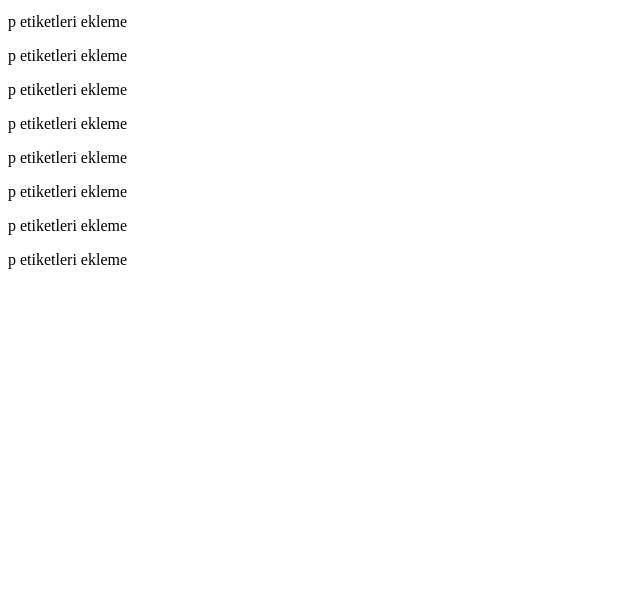
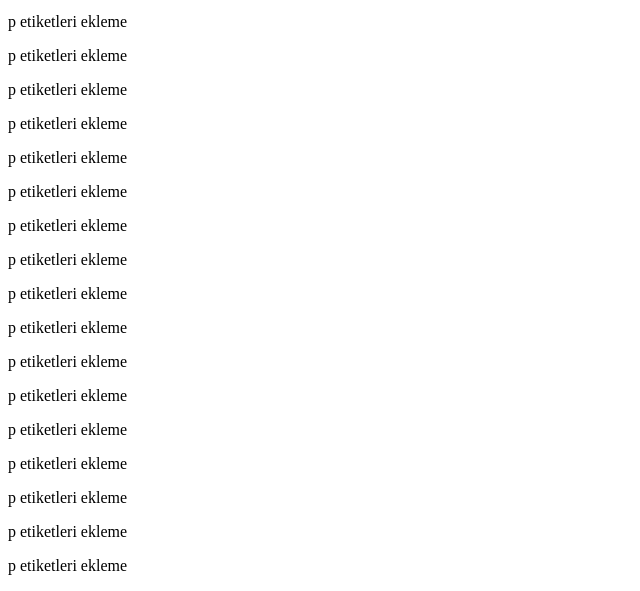
Before and after one commit to MesatArslan/My-Todo-App.github.io, a plain HTML site: page index.html in a window 1280 px wide. Shown: the part 218-809 px from the top of the page, without its empty margins (0-640 px from the left). Drawn offline with Linux system fonts and the light colour scheme.

Commit message:
p etiketleri ekleme

```diff
--- a/index.html
+++ b/index.html
@@ -19,6 +19,14 @@
     <p>p etiketleri ekleme</p>
     <p>p etiketleri ekleme</p>
     <p>p etiketleri ekleme</p>
+    <p>p etiketleri ekleme</p> <p>p etiketleri ekleme</p>
+    <p>p etiketleri ekleme</p>
+    <p>p etiketleri ekleme</p>
+    <p>p etiketleri ekleme</p>
+    <p>p etiketleri ekleme</p>
+    <p>p etiketleri ekleme</p>
+    <p>p etiketleri ekleme</p>
+    <p>p etiketleri ekleme</p>
     <p>p etiketleri ekleme</p>
 
 
```
Also changed, not shown: 1 other file.
